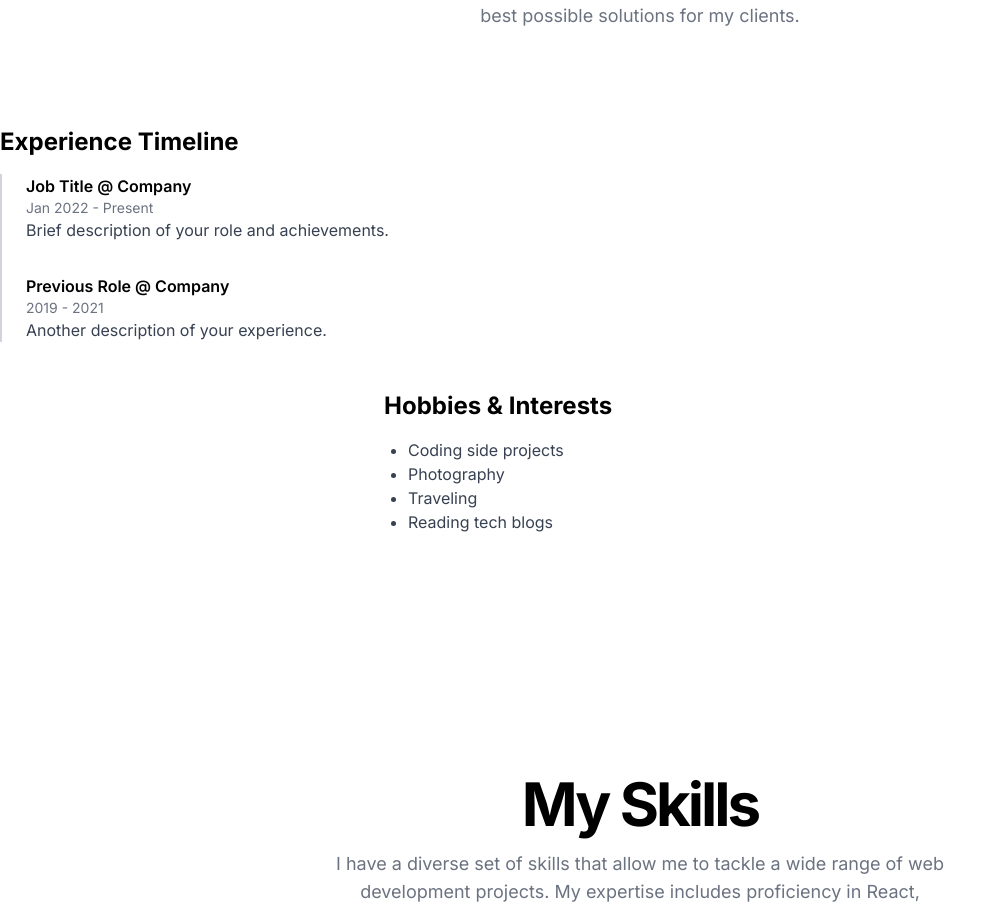
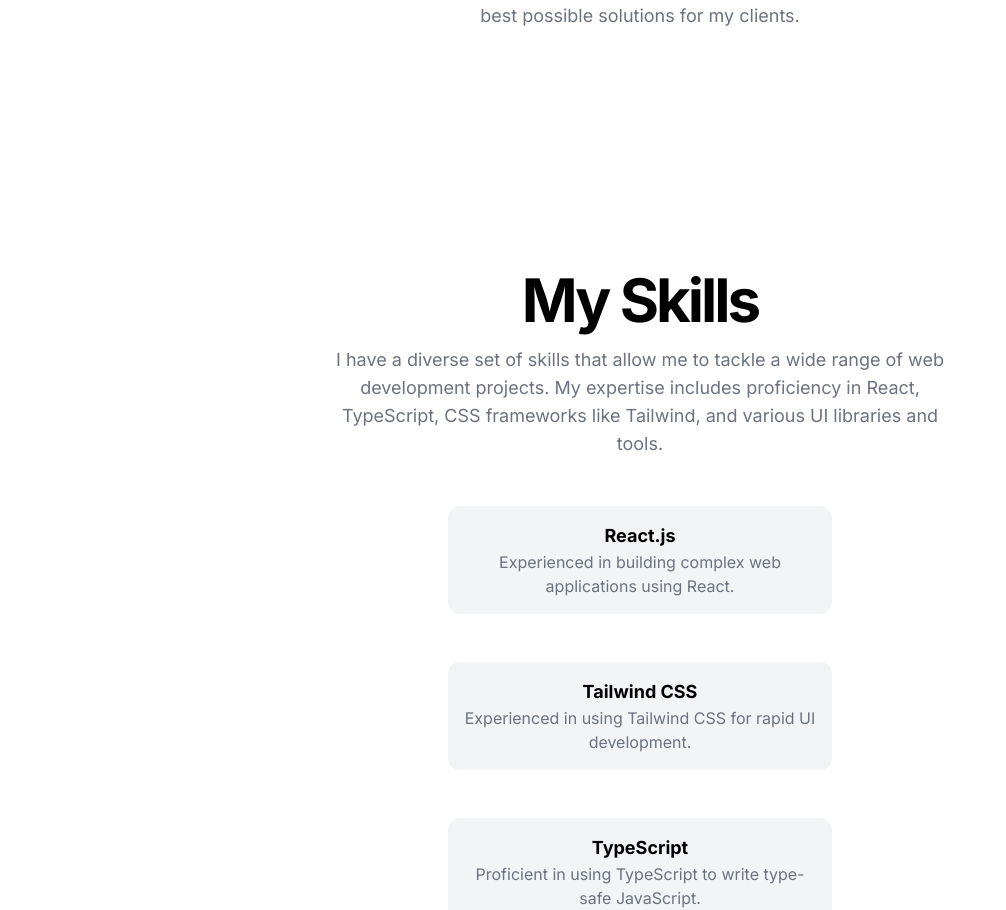
Before and after one commit to GOne0816/Portfolio, a React (Vite) app: page / in a window 1280 px wide. Shown: the part 926-1836 px from the top of the page, without its empty margins (0-1006 px from the left). Built offline with nearby package versions, Linux system fonts and the light colour scheme; what tailwind-gradient-mask-image would draw is missing.

Commit message:
Comment out unused Timeline and Hobbies components in App.jsx

```diff
--- a/src/App.jsx
+++ b/src/App.jsx
@@ -5,9 +5,9 @@
 import Projects from "./Components/4_Projects/Projects";
 import Contact from "./Components/5_Contacts/Contact";
 import Footer from "./Components/6_Footer/Footer";
-import Timeline from "./Components/7_Timeline/Timeline";
+// import Timeline from "./Components/7_Timeline/Timeline";
 import FAQ from "./Components/8_FAQ/FAQ";
-import Hobbies from "./Components/9_Hobbies/Hobbies";
+// import Hobbies from "./Components/9_Hobbies/Hobbies";
 import "./App.css";
 import { FaSun } from "react-icons/fa6";
 import { FaMoon } from "react-icons/fa6";
@@ -40,8 +40,8 @@
         </nav>
         <Home />
         <About />
-        <Timeline />
-        <Hobbies />
+        {/* <Timeline /> */}
+        {/* <Hobbies /> */}
         <Skill />
         <Projects />
         <Contact />
```
